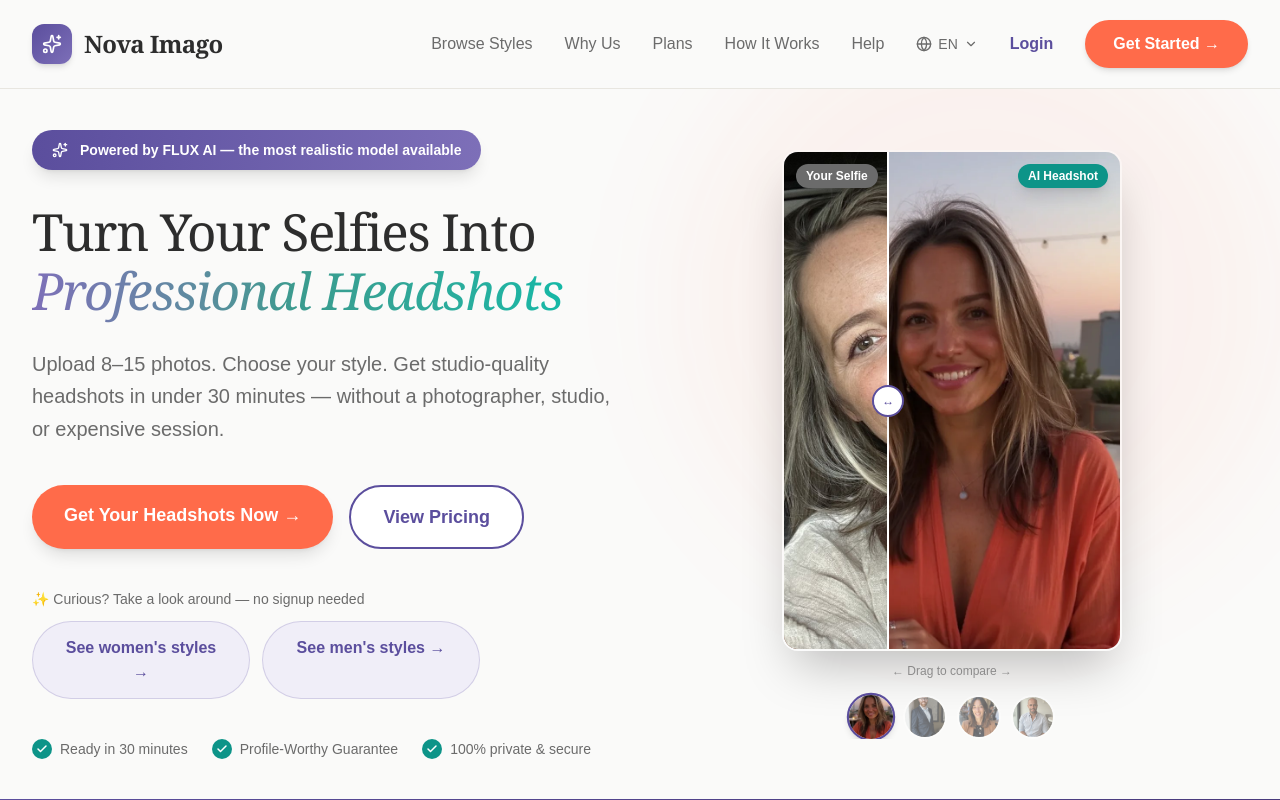
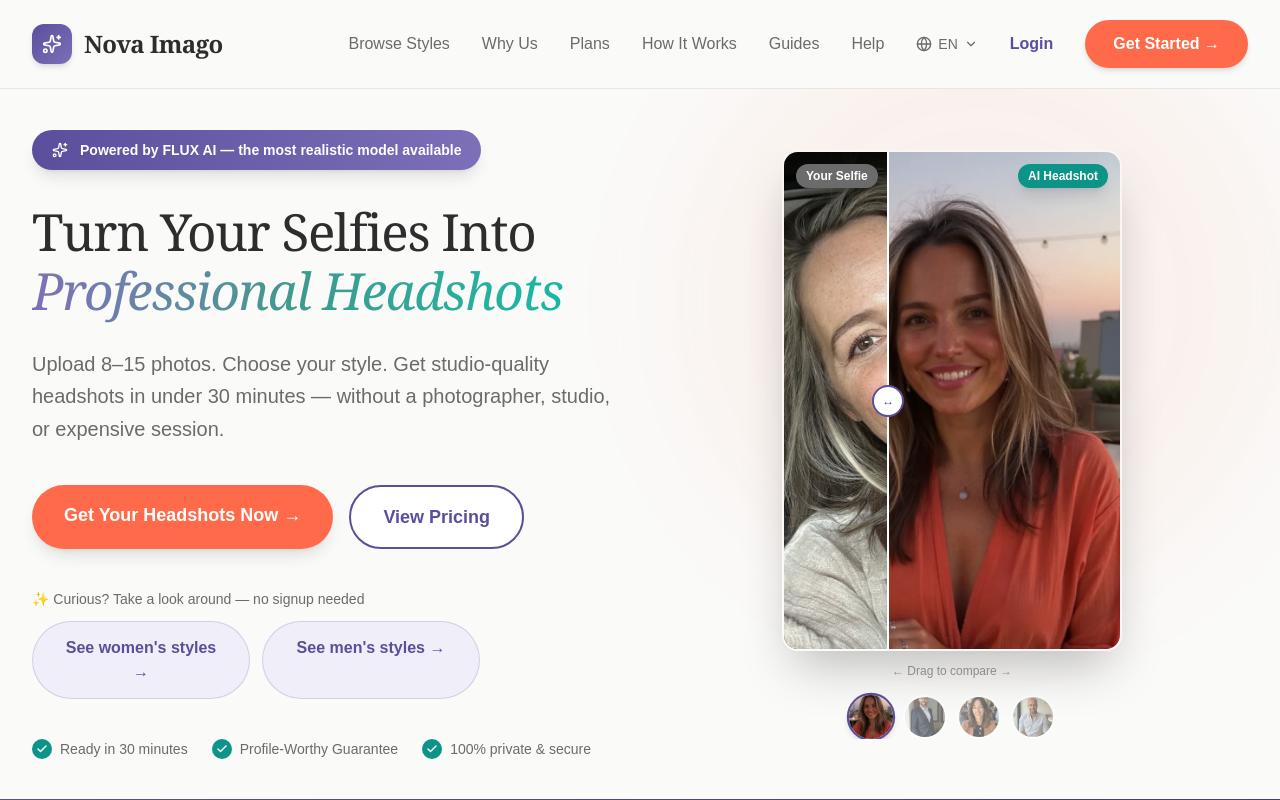
Before and after one commit to kingpapuche/automatic-octo-bassoon, a Next.js app: page /en in a window 1280 px wide. Shown: the top 800 px of the page. Built offline with nearby package versions, Linux system fonts and the light colour scheme.

Commit message:
nav: 'Gidsen/Guides'-link toegevoegd aan de bovenste navigatiebalk (desktop + mobiel), gelokaliseerd

```diff
--- a/app/[locale]/page.tsx
+++ b/app/[locale]/page.tsx
@@ -67,6 +67,7 @@ export default function HomePage() {
     { href: '#features', label: t.nav.whyUs },
     { href: '#pricing', label: t.nav.plans },
     { href: '#how-it-works', label: t.nav.howItWorks },
+    { href: '/guides', label: GUIDES_INDEX[locale].title },
     { href: '#faq', label: t.nav.help },
   ]
 
```
